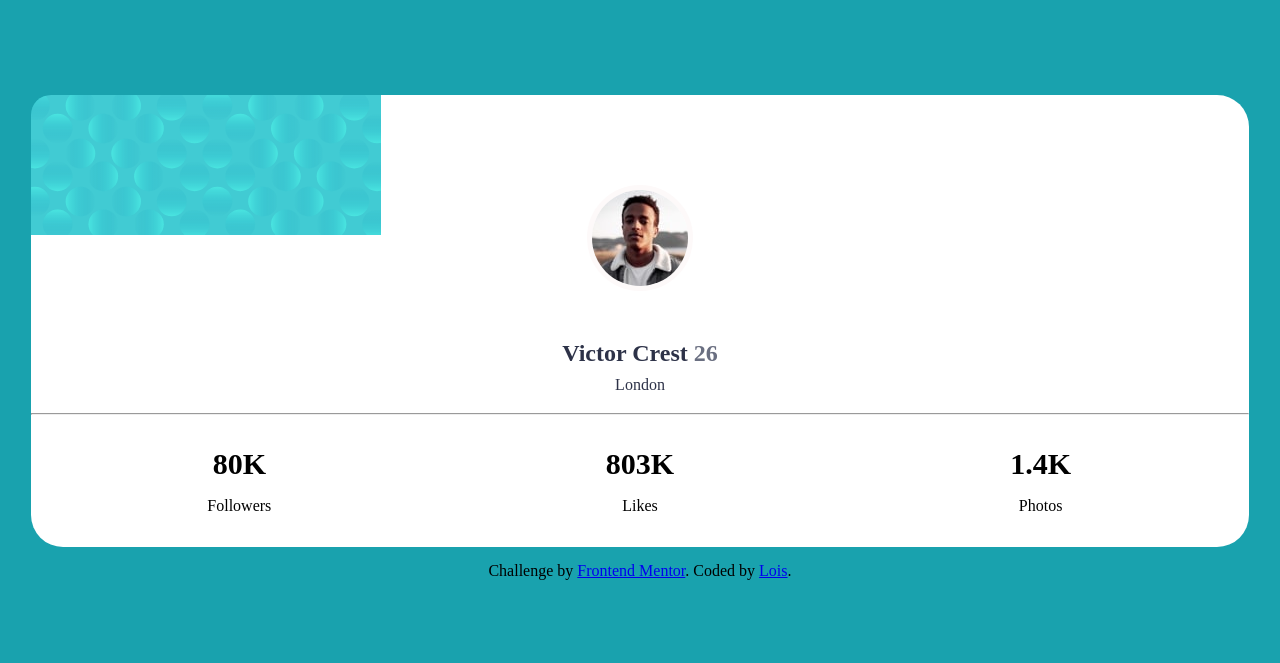
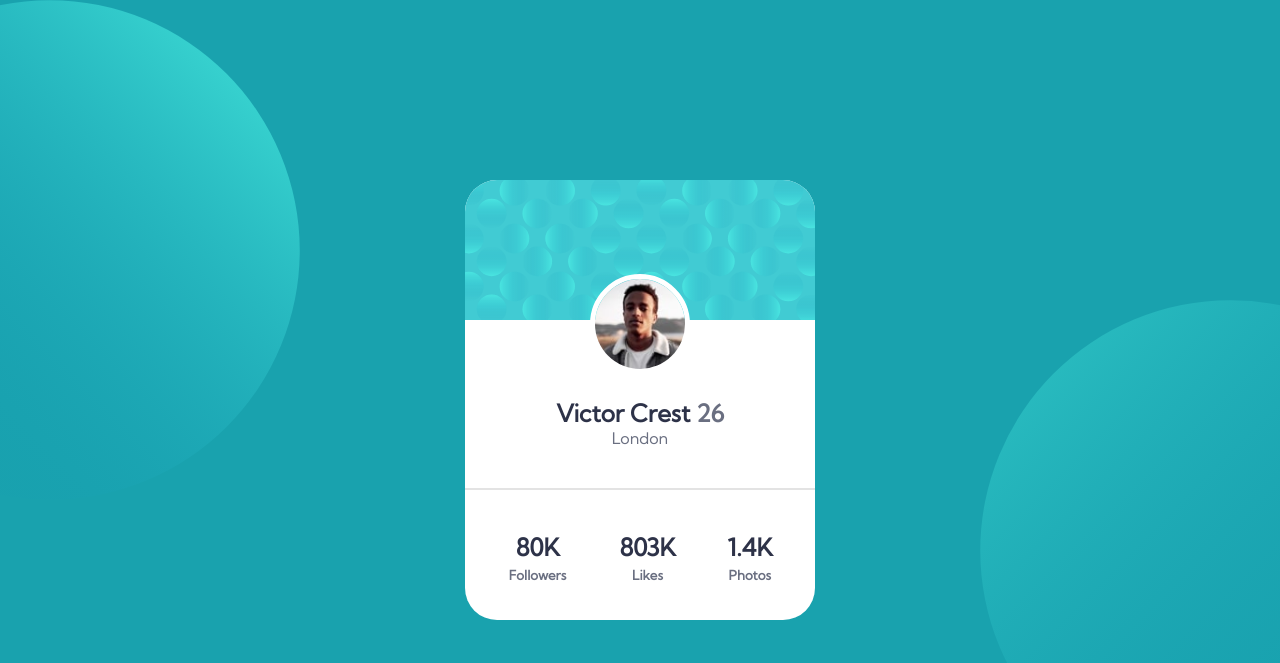
Before and after one commit to Afialolabe/profile-card, a plain HTML site: page index.html in a window 1280 px wide. Drawn offline with Linux system fonts and the light colour scheme; a web font is replaced by a local one.

Commit message:
finishd the profile card component

```diff
--- a/css/style.css
+++ b/css/style.css
@@ -1,3 +1,5 @@
+@import url("https://fonts.googleapis.com/css2?family=Kumbh+Sans&family=Libre+Baskerville&family=Open+Sans&family=Oxygen&family=Oxygen+Mono&family=Poppins&family=Work+Sans&display=swap");
+
 html {
   box-sizing: border-box;
 }
@@ -9,92 +11,105 @@ html {
 }
 body {
   margin: 0;
-  padding: 1rem;
+  padding: 0;
+  display: flex;
+  justify-content: center;
+  align-items: center;
   background-color: hsl(185, 75%, 39%);
+  background-image: url("/images/bg-pattern-top.svg"),
+    url("/images/bg-pattern-bottom.svg");
   padding-top: 5rem;
   padding-bottom: 5rem;
-  min-height: 100%;
+  background-position: top left -130px, bottom right -130px;
+  background-repeat: no-repeat;
+  background-size: 300px;
+  font-family: "Kumbh Sans", sans-serif;
+  min-height: 100vh;
 
 }
 
-body .bottom{
-  background-position: bottom right;
-  background-size: auto;
-  min-height: 100%;
+.main {
+  border-radius: 2rem;
+  background-color: white;
+  /* justify-content: center; */
+  /* margin: 15px; */
+  margin: 2rem auto;
+  width: 350px;
 }
 
-.top {
-  width: 150px;
-  height: 150px;
-}
-.mainbody {
-  border-radius: 2rem;
-  background-color: white;
-  justify-content: center;
-  margin: 15px;
+svg {
+  border-radius: 2rem 2rem 0 0;
 }
 
 .details {
-  color: hsl(229, 23%, 23%);
   display: flex;
   flex-direction: column;
   justify-content: center;
   align-items: center;
-  align-content: center;
-  line-height: 0.5rem;
-  margin-top: 0;
-}
-
-.profile {
-  display: flex;
-  flex-direction: column;
-  justify-content: center;
-  align-items: center;
-  align-content: center;
-  margin: 0;
-}
-
-svg {
-  border-radius: 20px 20px 0 0;
-  /* margin: 0; */
 }
 
 img {
-  border-radius: 100px;
-  border: 5px solid rgb(253, 249, 249);
   position: relative;
+  border-radius: 100%;
+  width: 100px;
+  height: 100px;
+  border-radius: 100%;
   top: -50px;
-  /* margin: 0; */
+  box-sizing: border-box;
+  border: 5px solid white;
+  overflow: hidden;
+}
+
+h2 {
+  color: hsl(229, 23%, 23%);
+  margin: 0;
+  margin-top: -30px;
 }
 
 span {
   color: hsl(227, 10%, 46%);
 }
 
-h2 {
-  margin: 0.5rem;
-}
-
-.profile p {
+p {
   color: hsl(227, 10%, 46%);
-  /* margin: 0; */
-  font-size: 20px;
+  margin: 0;
+  padding-bottom: 2rem;
 }
 
 .comments {
-  display: grid;
-  grid-template-columns: 1fr 1fr 1fr;
+  display: flex;
   justify-content: center;
+  align-items: center;
   text-align: center;
-  align-items: center;
-  gap: 1rem;
-  padding: 1rem;
+  gap: 3rem;
+  padding-top: 4rem;
+  padding-bottom: 2rem;
 }
 
-.comments h2 {
-  font-size: 30px;
+.comments h5 {
+  color: hsl(227, 10%, 46%);
+  margin: 5px;
+}
+
+hr {
+  background-color: rgba(128, 128, 128, 0.224);
+  height: 0.1rem;
+  border: 0;
 }
 
 .attribution {
   text-align: center;
 }
+
+/* mobile design */
+
+@media (min-width: 800px) {
+  body {
+    background-size: 500px;
+    background-position: top left -200px, bottom right -200px;
+    display:flex;
+    justify-content: center;
+    align-items: center;
+
+  }
+}
--- a/index.html
+++ b/index.html
@@ -22,55 +22,10 @@
   </style> -->
   </head>
   <body>
-    <!-- <section class="background">
-      <div class="top">
-        <svg width="978" height="978" xmlns="http://www.w3.org/2000/svg">
-          <defs>
-            <linearGradient x1="50%" y1=".779%" x2="50%" y2="100%" id="a">
-              <stop stop-color="#0989B4" stop-opacity="0" offset="0%" />
-              <stop stop-color="#53FFEE" offset="99.94%" />
-            </linearGradient>
-          </defs>
-          <ellipse
-            fill="url(#a)"
-            transform="rotate(-135 489 489)"
-            cx="489"
-            cy="489"
-            rx="489"
-            ry="488"
-            fill-rule="evenodd"
-            opacity=".5"
-          />
-        </svg>
-      </div>
-
-      <div class="bottoom">
-        <svg width="978" height="978" xmlns="http://www.w3.org/2000/svg">
-          <defs>
-            <linearGradient x1="50%" y1=".779%" x2="50%" y2="100%" id="a">
-              <stop stop-color="#0989B4" stop-opacity="0" offset="0%" />
-              <stop stop-color="#53FFEE" offset="99.94%" />
-            </linearGradient>
-          </defs>
-          <ellipse
-            fill="url(#a)"
-            transform="scale(1 -1) rotate(45 1669.55 0)"
-            cx="489"
-            cy="489"
-            rx="489"
-            ry="488"
-            fill-rule="evenodd"
-            opacity=".25"
-          />
-        </svg>
-      </div>
-    </section> -->
-
-
-      <section class="mainbody">
+    <section class="main">
       <section class="profile">
         <svg
-            width="100%"
+          width="350"
           height="140"
           xmlns="http://www.w3.org/2000/svg"
           xmlns:xlink="http://www.w3.org/1999/xlink"
@@ -474,43 +429,43 @@
           </g>
         </svg>
 
-          <img src="images/image-victor.jpg" alt="" />
-        </section>
+        <div class="details">
+          <div class="imagebox">
+            <img src="images/image-victor.jpg" alt="An image of Victor" />
+          </div>
 
-        <section class="details">
           <h2>Victor Crest <span>26</span></h2>
           <p>London</p>
-        </section>
+        </div>
 
+        <div class="line">
           <hr />
+        </div>
 
-        <section class="comments">
+        <div class="comments">
           <div class="followers">
             <h2>80K</h2>
-            <p>Followers</p>
+            <h5>Followers</h5>
           </div>
 
           <div class="likes">
             <h2>803K</h2>
-            <p>Likes</p>
+            <h5>Likes</h5>
           </div>
 
-          <div class="photos">
+          <div class="Photos">
             <h2>1.4K</h2>
-            <p>Photos</p>
+            <h5>Photos</h5>
+          </div>
         </div>
       </section>
     </section>
 
-      <div class="attribution">
+    <!-- <div class="attribution">
       Challenge by
       <a href="https://www.frontendmentor.io?ref=challenge" target="_blank"
         >Frontend Mentor</a
       >. Coded by <a href="#">Lois</a>.
-      </div>
-
-
-      </div>
-
+    </div> -->
   </body>
 </html>
```
Lines whose indentation alone changed are shown as unchanged.
